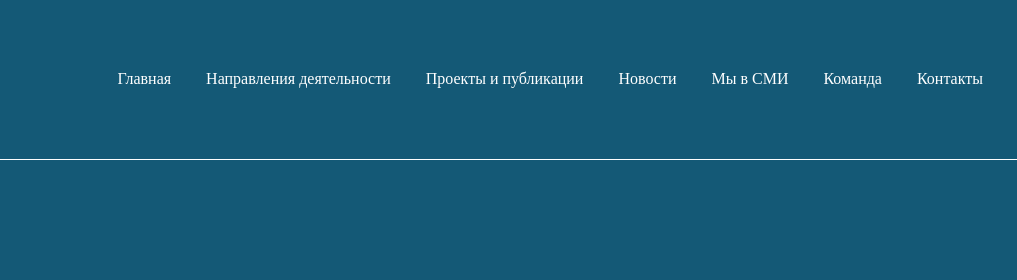
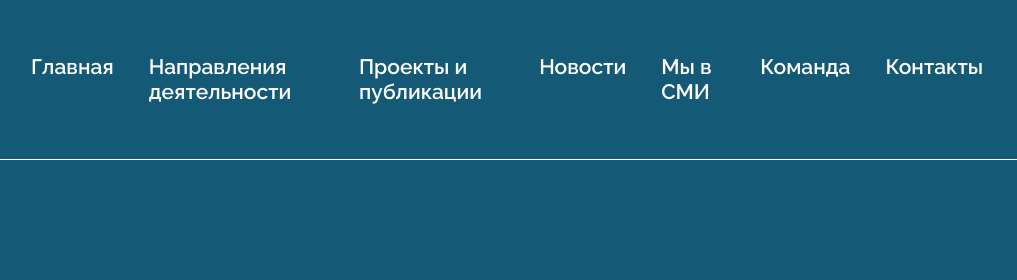
Before and after one commit to YourunB/ATRE, a website: page index.html in a window 1280 px wide. Shown: the top 280 px of the page, 263-1280 px from the left. Drawn offline with Linux system fonts and the light colour scheme.

Commit message:
feat: add font to app

```diff
--- a/styles/styles.css
+++ b/styles/styles.css
@@ -1,3 +1,10 @@
+@font-face {
+  font-family: 'Raleway';
+  src: url('../assets/fonts/Raleway/Raleway-SemiBold.ttf') format('truetype');
+  font-weight: 600;
+  font-style: normal;
+}
+
 :root {
   --light-brown: rgba(248, 188, 147, 1);
   --main-blue:rgba(20, 89, 118, 1);
@@ -60,6 +67,10 @@ body {
 }
 
 .menu {
+  font-family: Raleway;
+  font-weight: 600;
+  font-style: normal;
+  font-size: 21px;
   margin: 0;
   padding: 0;
   list-style: none;
```
Also changed, not shown: assets/fonts/Raleway/Raleway-Black.ttf (added), assets/fonts/Raleway/Raleway-BlackItalic.ttf (added), assets/fonts/Raleway/Raleway-Bold.ttf (added), assets/fonts/Raleway/Raleway-BoldItalic.ttf (added), assets/fonts/Raleway/Raleway-ExtraBold.ttf (added), assets/fonts/Raleway/Raleway-ExtraBoldItalic.ttf (added), assets/fonts/Raleway/Raleway-ExtraLight.ttf (added), assets/fonts/Raleway/Raleway-ExtraLightItalic.ttf (added), assets/fonts/Raleway/Raleway-Italic.ttf (added), assets/fonts/Raleway/Raleway-Light.ttf (added), assets/fonts/Raleway/Raleway-LightItalic.ttf (added), assets/fonts/Raleway/Raleway-Medium.ttf (added), assets/fonts/Raleway/Raleway-MediumItalic.ttf (added), assets/fonts/Raleway/Raleway-Regular.ttf (added), 4 more files.
